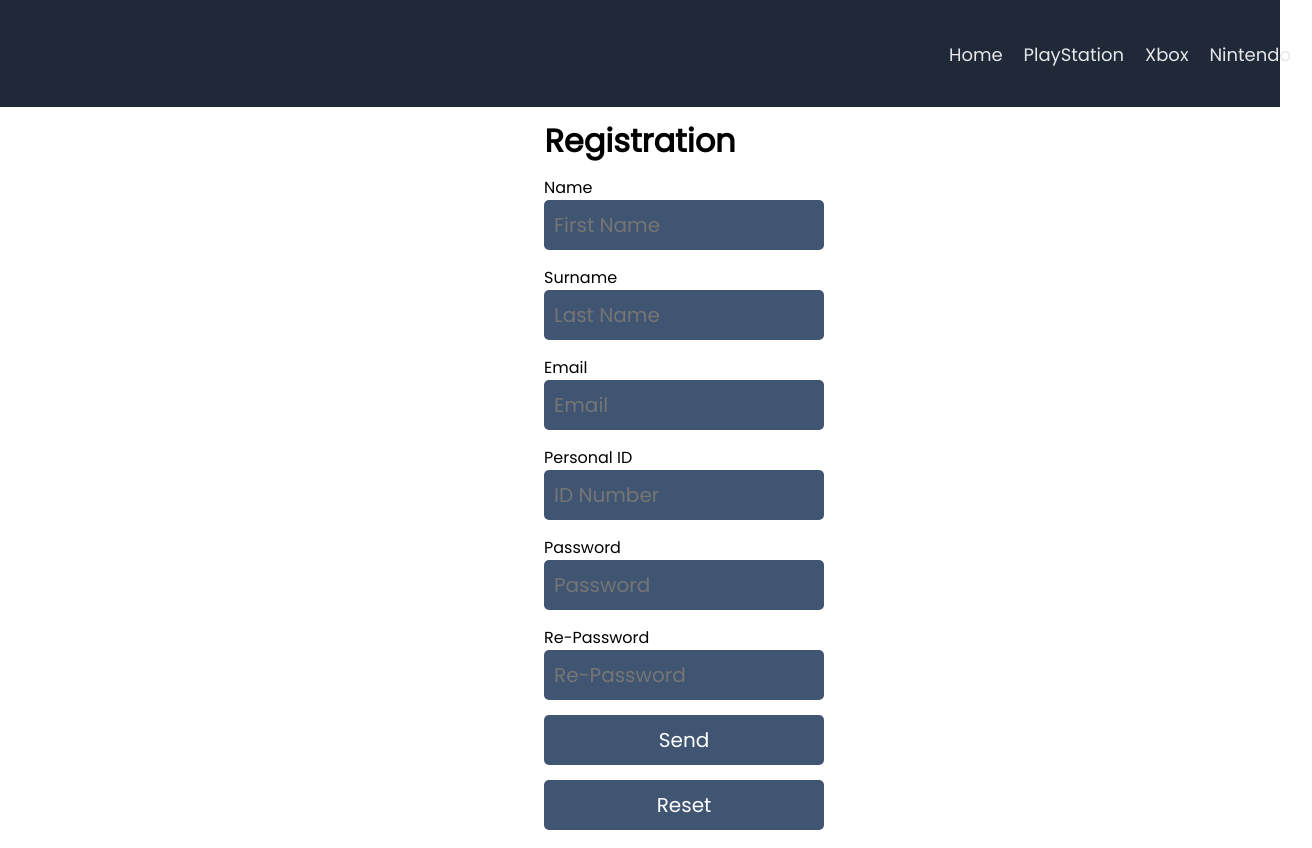
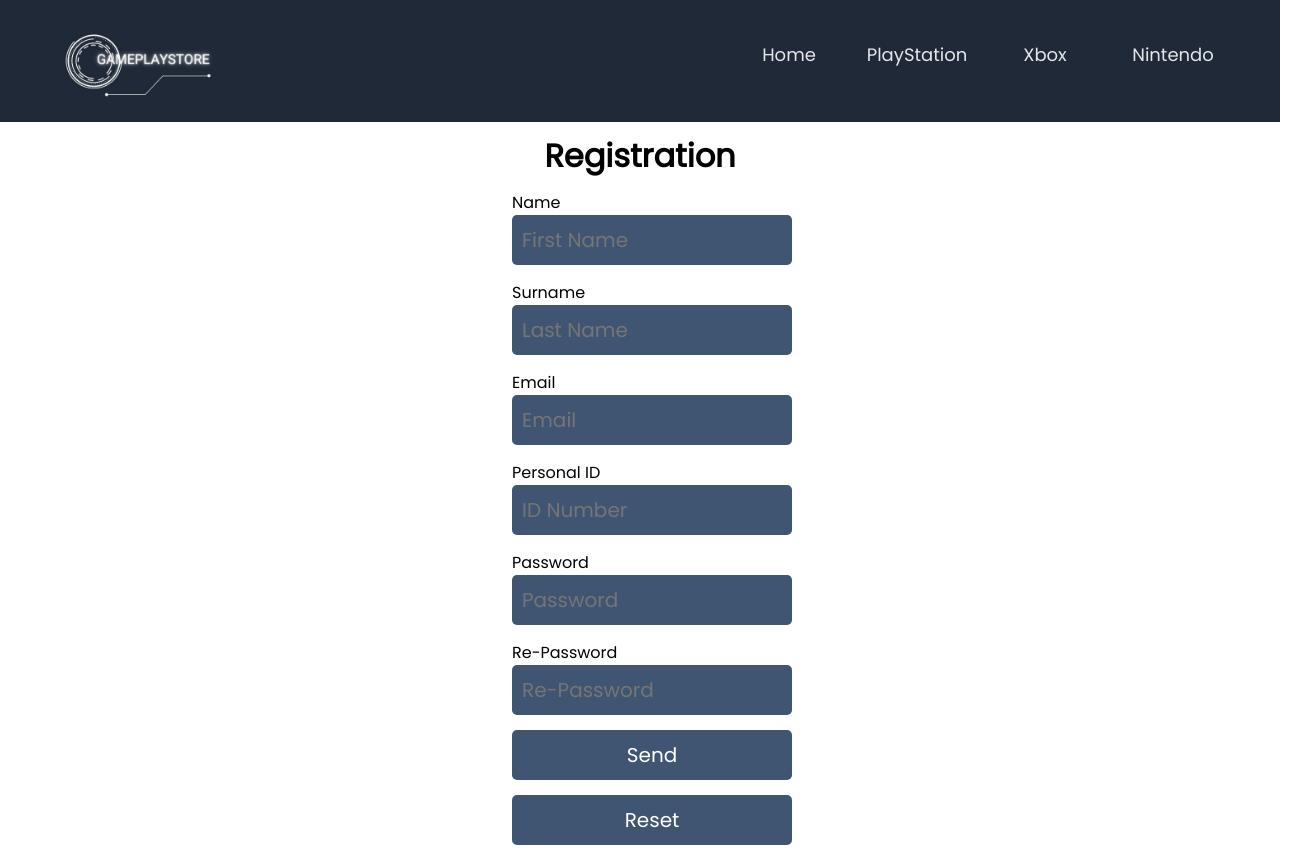
Before and after one commit to jererombola/Css_Assigment, a plain HTML site: page pages/register.html in a window 1280 px wide. Shown: the top 848 px of the page, 1312 px wide, since content can reach past the window. Drawn offline with Linux system fonts and the light colour scheme.

Commit message:
Added some more responsiveness to the Register page

```diff
--- a/public/css/register.css
+++ b/public/css/register.css
@@ -98,10 +98,126 @@ main h1 {
   background-color: hsl(215, 28%, 50%);
 }
 
+@media (max-width: 1877px) {
+  .reduced-logo {
+    margin-top: 15px;
+    margin-left: 20px;
+  }
+
+  .register-header {
+    gap: 32rem;
+  }
+
+  .register-header ul {
+    width: 40vw;
+    top: 25px;
+  }
+
+  .register-header ul li {
+    text-align: center;
+    width: 10vw;
+  }
+
+  .register-header ul li:hover {
+    cursor: pointer;
+    padding: 0.3rem;
+  }
+  .register-section {
+    margin-left: 42%;
+  }
+}
+
+@media (max-width: 1677px) {
+  .reduced-logo {
+    margin-top: 15px;
+    margin-left: 20px;
+  }
+
+  .register-header {
+    gap: 32rem;
+  }
+
+  .register-header ul {
+    width: 40vw;
+    top: 25px;
+  }
+
+  .register-header ul li {
+    text-align: center;
+    width: 10vw;
+  }
+
+  .register-header ul li:hover {
+    cursor: pointer;
+    padding: 0.3rem;
+  }
+  .register-section {
+    margin-left: 41%;
+  }
+}
+
+@media (max-width: 1477px) {
+  .reduced-logo {
+    margin-top: 15px;
+    margin-left: 20px;
+  }
+
+  .register-header {
+    gap: 32rem;
+  }
+
+  .register-header ul {
+    width: 40vw;
+    top: 25px;
+  }
+
+  .register-header ul li {
+    text-align: center;
+    width: 10vw;
+  }
+
+  .register-header ul li:hover {
+    cursor: pointer;
+    padding: 0.3rem;
+  }
+  .register-section {
+    margin-left: 40%;
+  }
+}
+
+@media (max-width: 1200px) {
+  .reduced-logo {
+    margin-top: 15px;
+    margin-left: 20px;
+  }
+
+  .register-header {
+    gap: 26rem;
+  }
+
+  .register-header ul {
+    width: 43vw;
+    top: 25px;
+  }
+
+  .register-header ul li {
+    text-align: center;
+    width: 10vw;
+  }
+
+  .register-header ul li:hover {
+    cursor: pointer;
+    padding: 0.3rem;
+  }
+  .register-section {
+    margin-left: 38%;
+  }
+}
+
 @media (max-width: 1024px) {
   .reduced-logo {
     margin-top: 15px;
-    margin-left: 120px;
+    margin-left: 50px;
   }
 
   .register-header {
@@ -111,6 +227,7 @@ main h1 {
   .register-header ul {
     flex-direction: column;
     top: 0px;
+    width: 20vw;
   }
   .register-header ul li {
     text-align: center;
```
